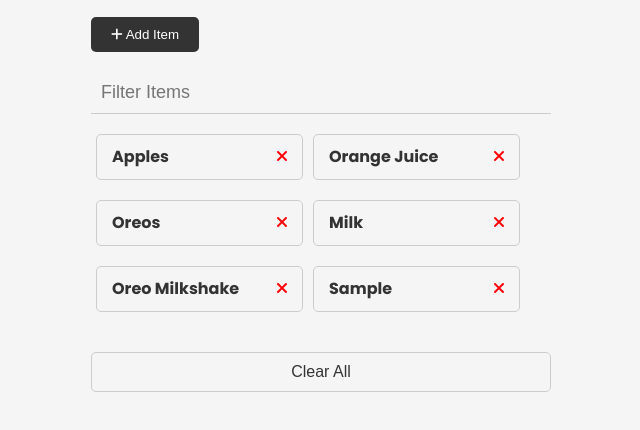
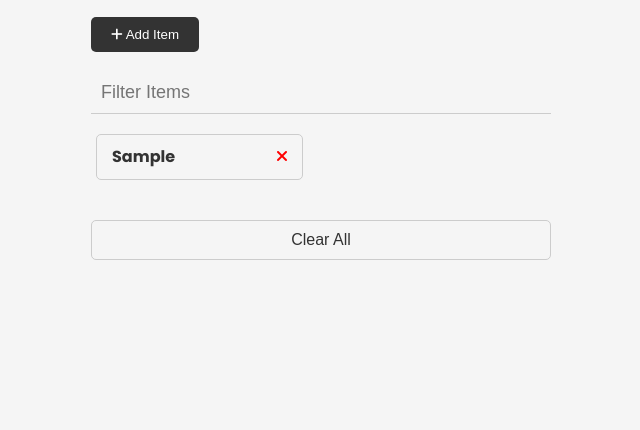
Before and after one commit to Faraazrehan2002/Budgetbudyy, a plain HTML site: page Shopping List Project/index.html in a window 1280 px wide. Both pictures are taken after typing "Sample" into the empty fields and a click on the button "Add Item". Shown: the part 180-610 px from the top of the page, without its empty margins (319-959 px from the left). Drawn offline with Linux system fonts and the light colour scheme.

Commit message:
Add Item to Storage

```diff
--- a/Shopping List Project/index.html
+++ b/Shopping List Project/index.html
@@ -47,7 +47,7 @@
       </div>
 
       <ul id="item-list" class="items">
-        <li>
+        <!--<li>
           Apples
           <button class="remove-item btn-link text-red">
             <i class="fa-solid fa-xmark"></i>
@@ -76,7 +76,7 @@
           <button class="remove-item btn-link text-red">
             <i class="fa-solid fa-xmark"></i>
           </button>
-        </li>
+        </li>-->
       </ul>
 
       <button id="clear" class="btn-clear">Clear All</button>
--- a/Shopping List Project/script.js
+++ b/Shopping List Project/script.js
@@ -92,22 +92,40 @@ const filter = document.getElementById('filter');
 const clearBtn = document.getElementById('clear');
 
 // Functions
-const addItem = (e) => {
+const onaddItemSubmit = (e) => {
     e.preventDefault();
     const newItem = itemInput.value;
     if(newItem === ''){
         alert('Add item');
         return;
     }
+
+    addItemtoDOM(newItem);
+    itemInput.value = '';
+
+    checkUI();
+};
+
+const addItemtoDOM = (item) => {
     const li = document.createElement('li');
-    li.appendChild(document.createTextNode(newItem));
+    li.appendChild(document.createTextNode(item));
     const button = createButton('remove-item btn-link text-red');
     li.appendChild(button);
     itemList.appendChild(li);
+    addItemtoStorage(item);
+};
 
-    itemInput.value = '';
+const addItemtoStorage = (item) => {
+    let itemsFromStorage;
 
-    checkUI();
+    if(localStorage.getItem('items') === null){
+        itemsFromStorage = [];
+    }else{
+        itemsFromStorage = JSON.parse(localStorage.getItem('items'));
+    }
+    itemsFromStorage.push(item);
+
+    localStorage.setItem('items', JSON.stringify(itemsFromStorage));
 };
 
 const createButton = (classes) => {
@@ -164,7 +182,7 @@ const checkUI = () => {
 };
 
 // Event Listeners
-itemForm.addEventListener('submit', addItem);
+itemForm.addEventListener('submit', onaddItemSubmit);
 itemList.addEventListener('click', removeItem);
 clearBtn.addEventListener('click', clearAllItems);
 filter.addEventListener('input', filterItems);
```
